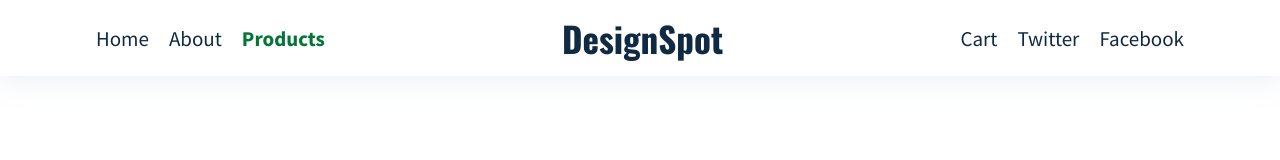
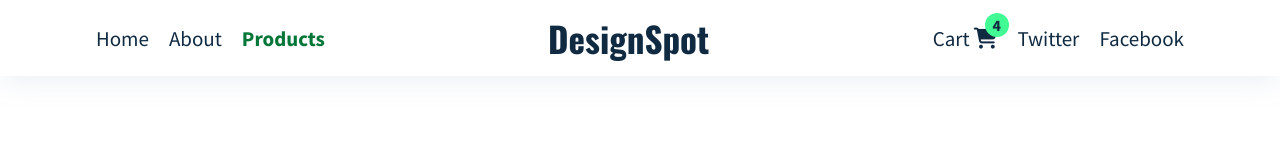
Before and after one commit to NighTzy-Godz/DesignSpot, a React (Vite) app: page /products/1 in a window 1280 px wide. Shown: the top 160 px of the page. Built offline with nearby package versions, Linux system fonts and the light colour scheme.

Commit message:
Added the label if how many items is in the cart.
Added button events at the cart list so it will synchronize to the label of the cart at the navbar.

```diff
--- a/src/App.jsx
+++ b/src/App.jsx
@@ -1,4 +1,4 @@
-import { useEffect } from "react";
+import { useEffect, useState } from "react";
 import { BrowserRouter, Route, Routes } from "react-router-dom";
 import { ToastContainer, toast } from "react-toastify";
 import "react-toastify/dist/ReactToastify.css";
@@ -15,22 +15,35 @@ import HomeLayout from "./components/pages/PageLayout/HomeLayout";
 import { getCart, setCart } from "./services/storage";
 
 function App() {
+  const [cart, setCart] = useState([]);
+
   useEffect(() => {
     const currCart = getCart();
     const cart = [];
-    if (!currCart) setCart("cart", cart);
+    if (!currCart) return setCart("cart", cart);
+    setCart(currCart);
   }, []);
+
+  const handleCartChange = (cart) => {
+    setCart(cart);
+  };
 
   return (
     <BrowserRouter>
       <ToastContainer />
       <Routes>
-        <Route path="/" element={<HomeLayout />}>
+        <Route path="/" element={<HomeLayout cart={cart} />}>
           <Route index element={<Home />} />
           <Route path="about" element={<About />} />
           <Route path="products" element={<ProductLayout />} />
-          <Route path="products/:productId" element={<SingleProduct />} />
-          <Route path="cart" element={<CartList />} />
+          <Route
+            path="products/:productId"
+            element={<SingleProduct onCartChange={handleCartChange} />}
+          />
+          <Route
+            path="cart"
+            element={<CartList onCartChange={handleCartChange} />}
+          />
         </Route>
       </Routes>
     </BrowserRouter>
--- a/src/assets/css/navbar.css
+++ b/src/assets/css/navbar.css
@@ -42,5 +42,23 @@
     font-family: sans-reg;
     font-size: 21px;
     color: var(--black);
+    position: relative;
+  }
+
+  .mainNav .navCart::before {
+    content: attr(data-content);
+    position: absolute;
+    font-family: sans-bold;
+    color: var(--black);
+    top: -0.7em;
+    right: -0.7em;
+    background-color: var(--light-green);
+    display: flex;
+    justify-content: center;
+    align-items: center;
+    border-radius: 50%;
+    width: 1.5em;
+    height: 1.5em;
+    font-size: 16px;
   }
 }
--- a/src/components/feature/Cart/CartList.jsx
+++ b/src/components/feature/Cart/CartList.jsx
@@ -12,7 +12,7 @@ import CheckOutBox from "./CheckoutBox";
 import useTotalPrice from "./useTotalPrice";
 import cart_header from "./utils/cartHeader";
 
-const CartList = () => {
+const CartList = ({ onCartChange }) => {
   const cart = getCart();
   const { total } = useTotalPrice(cart);
   const [currCart, setCurrCart] = useState(cart);
@@ -27,6 +27,7 @@ const CartList = () => {
 
   const handleCartChange = (cart) => {
     setCurrCart(cart);
+    onCartChange(cart);
   };
 
   const handleAllPrice = (price) => {
@@ -36,6 +37,7 @@ const CartList = () => {
   const handleClearCart = () => {
     setToggler(1);
     deleteCart("cart");
+    onCartChange([]);
   };
 
   const handleCheckOut = () => {
--- a/src/components/feature/Product/component/ProductLayout.jsx
+++ b/src/components/feature/Product/component/ProductLayout.jsx
@@ -30,6 +30,7 @@ const ProductLayout = () => {
 
   useEffect(() => {
     document.title = "Products";
+
     setState({
       ...state,
       data: products,
--- a/src/components/feature/Product/component/SingleProduct.jsx
+++ b/src/components/feature/Product/component/SingleProduct.jsx
@@ -12,7 +12,7 @@ import Button from "../../../ui/button/Button";
 import { checkCartItem, getCart, setCart } from "../../../../services/storage";
 import formatPrice from "../../../../utils/formatPrice";
 
-const SingleProduct = () => {
+const SingleProduct = ({ onCartChange }) => {
   const { productId } = useParams();
   const navigate = useNavigate();
   const { product } = useSingleProduct(productId);
@@ -65,7 +65,7 @@ const SingleProduct = () => {
       const index = newArr.findIndex((item) => item.id === id);
       newArr[index].quantity += itemQuantity;
       newArr[index].subTotal = parseInt(price) * newArr[index].quantity;
-      console.log(newArr);
+
       return setCart("cart", newArr);
     }
 
@@ -78,13 +78,13 @@ const SingleProduct = () => {
     newCart.quantity = itemQuantity;
     newCart.subTotal = parseInt(price) * itemQuantity;
     currentCart.push(newCart);
-
+    onCartChange(currentCart);
     setCart("cart", currentCart);
   };
 
   const renderContent = () => {
     if (!product) return;
-    console.log(formatPrice(price));
+
     if (brand)
       return (
         <div className="single_product">
--- a/src/components/pages/Home.jsx
+++ b/src/components/pages/Home.jsx
@@ -18,7 +18,11 @@ const Home = () => {
   const { featuredProduct } = useFeatureProduct();
 
   const renderFeatureProduct = featuredProduct.map((item) => {
-    return <ProductCart data={item} />;
+    return (
+      <React.Fragment key={item.id}>
+        <ProductCart data={item} />
+      </React.Fragment>
+    );
   });
 
   return (
@@ -61,7 +65,7 @@ const Home = () => {
               title="Fast Delivery"
             />
             <ReasonBox
-              icon={<i class="fa-solid fa-tags"></i>}
+              icon={<i className="fa-solid fa-tags"></i>}
               title="Discounted Items"
             />
           </div>
--- a/src/components/pages/PageLayout/HomeLayout.jsx
+++ b/src/components/pages/PageLayout/HomeLayout.jsx
@@ -2,10 +2,10 @@ import React from "react";
 import { Outlet } from "react-router-dom";
 import Navbar from "../../ui/navbar/Navbar";
 
-const HomeLayout = () => {
+const HomeLayout = ({ cart }) => {
   return (
     <React.Fragment>
-      <Navbar />
+      <Navbar cart={cart} />
       <Outlet></Outlet>
     </React.Fragment>
   );
--- a/src/components/ui/navbar/Navbar.jsx
+++ b/src/components/ui/navbar/Navbar.jsx
@@ -1,7 +1,13 @@
+import { useEffect, useState } from "react";
 import { Link, NavLink } from "react-router-dom";
 import "../../../assets/css/navbar.css";
+import { getCart } from "../../../services/storage";
 
-const Navbar = () => {
+const Navbar = ({ cart }) => {
+  const isEmpty = () => {
+    return cart.length === 0 ? "" : "navCart";
+  };
+
   return (
     <div className="mainNav">
       <div className="container">
@@ -37,10 +43,13 @@ const Navbar = () => {
           </div>
           <div className="components">
             <NavLink
+              data-content={cart ? cart.length : null}
               to="/cart"
-              className={({ isActive }) => (isActive ? "active" : "")}
+              className={({ isActive }) =>
+                isActive ? `${isEmpty()} active` : `${isEmpty()}`
+              }
             >
-              Cart
+              Cart <i className="fa-solid fa-cart-shopping"></i>
             </NavLink>
             <a href="https://www.twitter.com"> Twitter</a>
 
```
